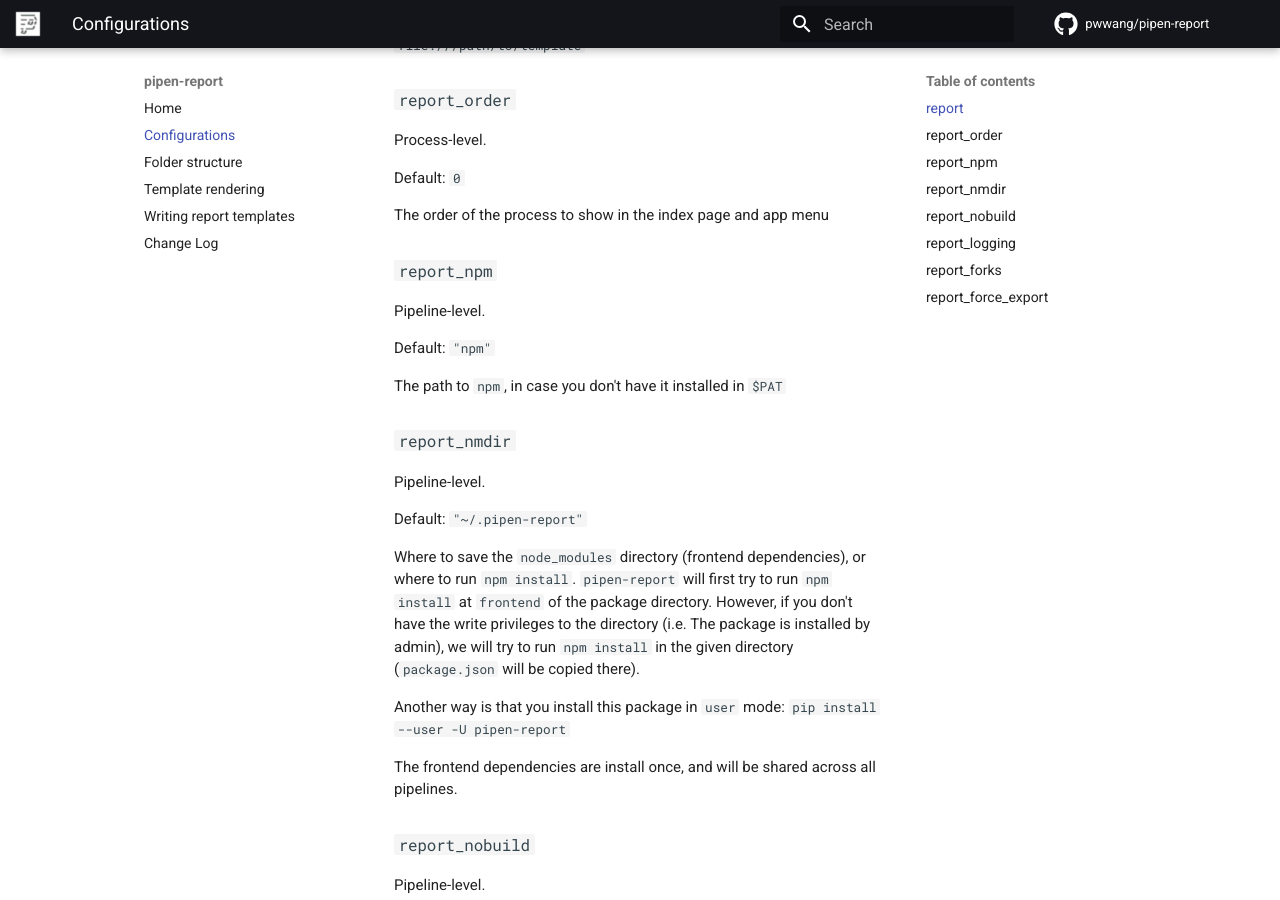
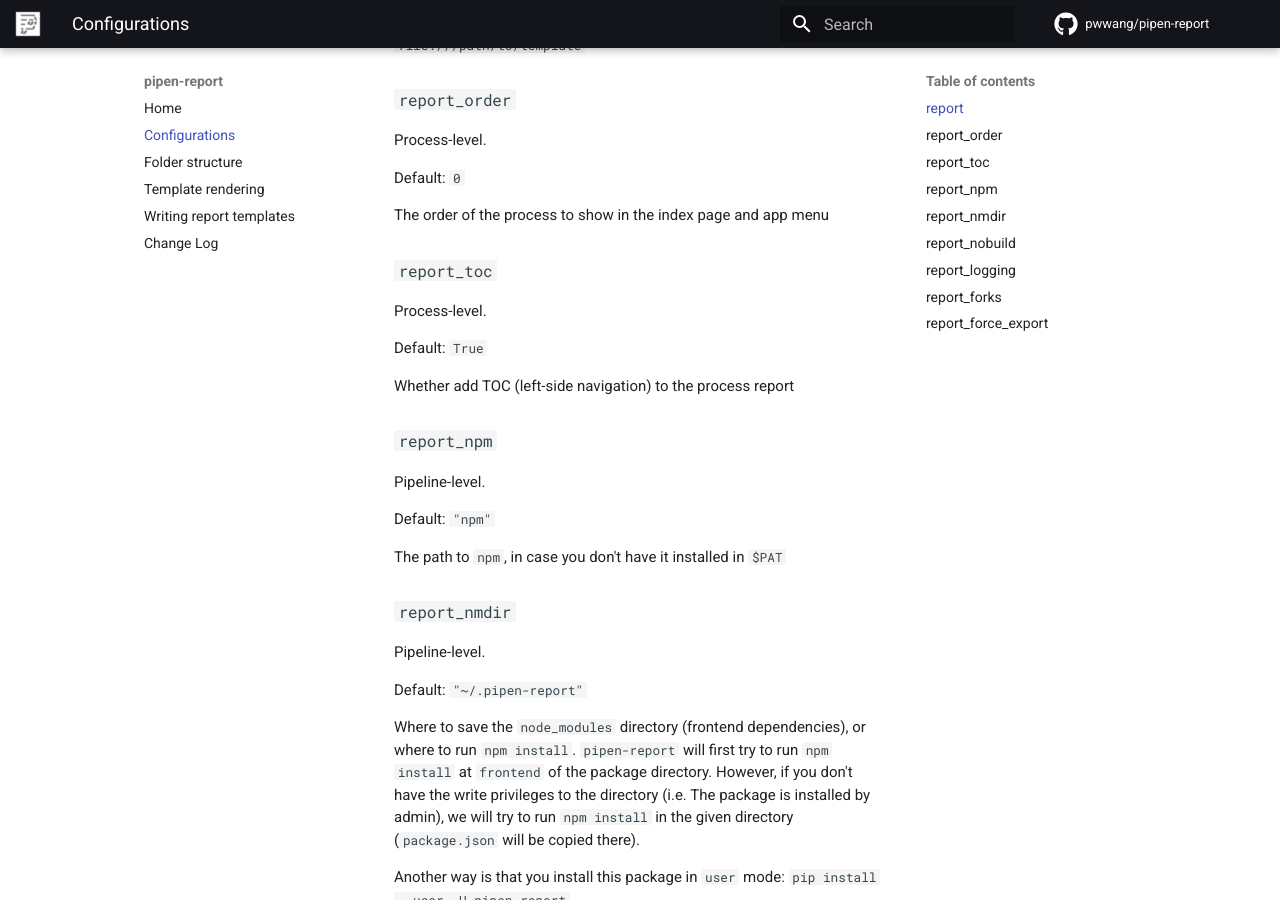
Before and after one commit to pwwang/pipen-report, an MkDocs documentation site: the page built from docs/configurations.md, in a window 1280 px wide and 900 px high, scrolled down 559 px. Built offline with MkDocs 1.6.1 and Material for MkDocs 9.7.7, drawn with Linux system fonts in a browser that asks for light colours; comment, search, counter and statistics services are not loaded.

Commit message:
🔖 0.0.11

```diff
--- a/docs/configurations.md
+++ b/docs/configurations.md
@@ -22,6 +22,14 @@ Process-level.
 Default: `0`
 
 The order of the process to show in the index page and app menu
+
+## `report_toc`
+
+Process-level.
+
+Default: `True`
+
+Whether add TOC (left-side navigation) to the process report
 
 ## `report_npm`
 
--- a/pyproject.toml
+++ b/pyproject.toml
@@ -1,6 +1,6 @@
 [tool.poetry]
 name = "pipen-report"
-version = "0.0.10"
+version = "0.0.11"
 description = "Report generation system for pipen"
 authors = ["pwwang <pwwang@pwwang.com>"]
 license = "MIT"
```
Also changed, not shown: docs/CHANGELOG.md (+5 -0 lines), 1 other file.
